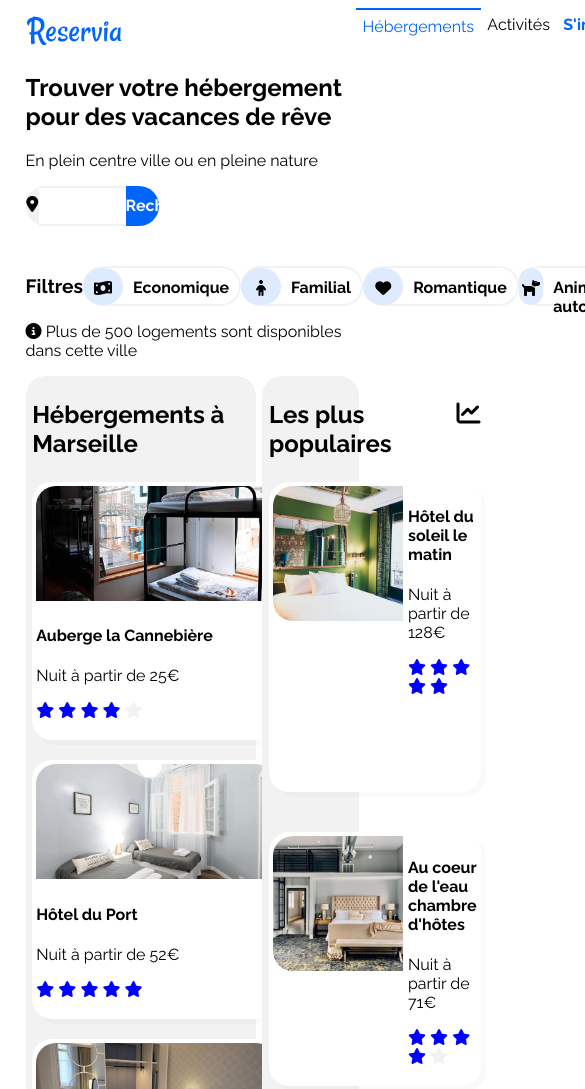
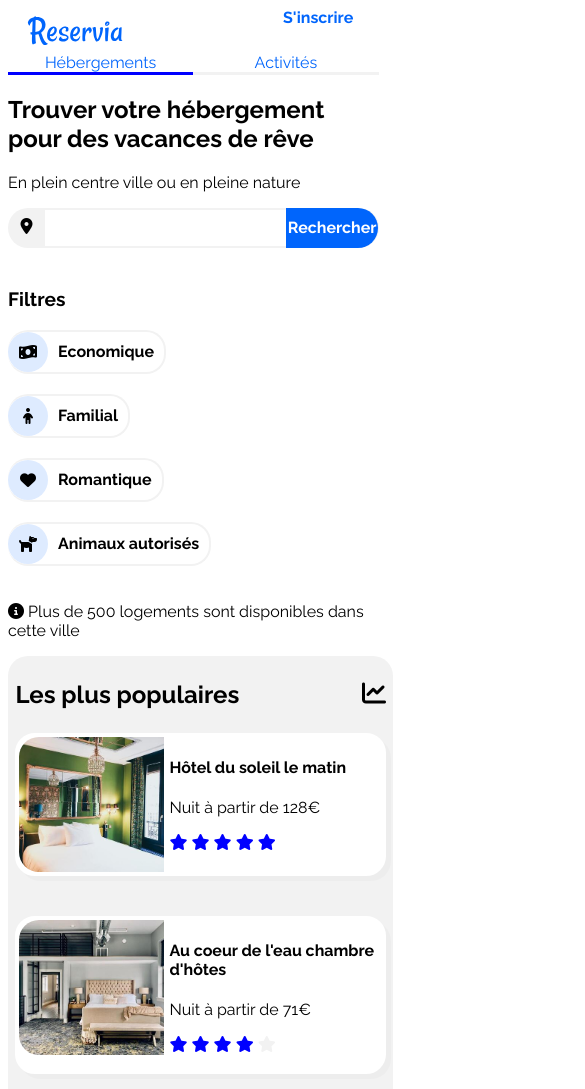
Before and after one commit to ArthurBehets/ArthurBehetsWydemans_2_25012021, a plain HTML site: page Index.html in a window 390 px wide. Shown: the top 1089 px of the page, 585 px wide, since content can reach past the window. Drawn offline with Linux system fonts and the light colour scheme.

Commit message:
Responsive for Smartphone (less than 480px)

```diff
--- a/Index.html
+++ b/Index.html
@@ -21,10 +21,16 @@
             <!-- Menu -->
             <header>
                 <img src="img/logo/Reservia.svg" alt="Logo Reservia">
-                <a href="#accommodation" class="pcOnly menu blueBar">Hébergements</a>
-                <a href="#activities" class="pcOnly menu black">Activités</a>
-                <a href="" class="menu bold">S'inscrire</a>
+                <div class="menu">
+                    <a href="#accommodation" class="pcOnly blueBar">Hébergements</a>
+                    <a href="#activities" class="pcOnly black">Activités</a>
+                    <a href="" class="bold">S'inscrire</a>
+                </div>
             </header>
+            <div class="smartphoneOnly menuResponsive">
+                <a href="#accommodation" class="menuResponsiveAccommodation">Hébergements</a>
+                <a href="#activities" class="menuResponsiveActivities">Activités</a>
+            </div>
             <!-- Shearch Bar and filters -->
             <section>
                 <h1>Trouver votre hébergement pour des vacances de rêve</h1>
@@ -37,7 +43,7 @@
                 </div>
             <!--Filters   -->
                 <div class="filters">
-                    <h2>Filtres</h2>
+                    <h2 class="filtersTitle">Filtres</h2>
                     <div class="filtersDiv">
                         <i class="fas fa-money-bill-wave filtersIcon"></i>
                         <b class="filtersText">Economique</b>
@@ -57,7 +63,7 @@
                 </div>
                 <p><i class="fas fa-info-circle"></i> Plus de 500 logements sont disponibles dans cette ville</p>
             </section>
-            <!-- Accomodation -->
+            <!-- Accommodation -->
             <section id="accommodation">
                 <!-- Left Part -->
                 <div class="leftAccommodation">
@@ -202,7 +208,7 @@
             <!-- Activities -->
             <section id="activities">
                 <h3 class="entireRow">Activités à Marseille</h3>
-                <div class="activity">
+                <div class="activity soloActivity">
                     <img src="img/activites/4_small/reno-laithienne-QUgJhdY5Fyk-unsplash.jpg" class="bigImg activitiyImg" alt="Image de l'activité">
                     <h4>Vieux Port</h4>
                 </div>
@@ -216,7 +222,7 @@
                         <h4>Iles de Frioul</h4>
                     </div>
                 </div>
-                <div class="activity">
+                <div class="activity  soloActivity">
                     <img src="img/activites/4_small/kilyan-sockalingum-NR8-cBCN3aI-unsplash.jpg" class="bigImg activitiyImg" alt="Image de l'activité">
                     <h4>Parc National des Calanques</h4>
                 </div>
--- a/css/Reservia.css
+++ b/css/Reservia.css
@@ -12,6 +12,7 @@ body{
 header{
     display :flex;
     margin-left :5%;
+    justify-content: space-between;
 
 }
 section{
@@ -35,20 +36,23 @@ ul{
     list-style: none;
     line-height: 30px;
 }
-
+a{
+    color :#0065FC;
+    text-decoration: none;
+}
 
 /*Page*/
 .divBody{
-    width :90%;
+    width :95%;
 }
 /*Menu */
 .menu{
-    position: relative;
-    left : 70%;
-    top :0px;
-    padding: 2%;
-    color :#0065FC;
-    text-decoration: none;
+    display: flex;
+    justify-content: space-between;
+    width : 30%;
+}
+.menu a{
+    margin-left :10px;
 }
 .black{
     color :black;
@@ -98,8 +102,8 @@ ul{
 .filters{
     display: flex;
     width :65%;
+    flex-wrap: wrap;
     justify-content: space-between;
-    height : 40px;
     margin-top: 40px;
 }
 .filtersDiv{
@@ -108,6 +112,8 @@ ul{
     border-right : 2px #F2F2F2 solid ;
     border-radius: 20px;
     display :flex;
+    height: 40px;
+    margin-bottom: 20px;
 }
 .filtersIcon{
     background-color:#DEEBFF ;
@@ -155,6 +161,7 @@ ul{
     text-decoration: none;
     color: black;
     box-shadow: 5px 5px rgba(0, 0, 0, 0.02);
+    width :25%;
 }
 .accommodationLink:hover{
     box-shadow: 5px 5px rgba(0, 0, 0, 0.07);
@@ -162,7 +169,7 @@ ul{
 
 .leftImg{
     object-fit: cover;
-    width : 240px;
+    width : 100%;
     height : 115px;
     border-radius: 20px 20px 0 0 ;
 }
@@ -198,7 +205,7 @@ ul{
 
 .rightImg{
     height :135px;
-    width :130px;
+    width :40%;
     object-fit: cover;
     border-radius: 20px 0 0  20px ;
     margin-right: 5px;
@@ -243,9 +250,13 @@ ul{
     display: flex;
     flex-direction: column;
     justify-content: space-between;
+    width :25%;
+}
+.soloActivity{
+    width :20%;
 }
 .activitiyImg{
-    width : 300px;
+    width : 100%;
     object-fit: cover;
     border-radius: 20px 20px 0 0;
 }
@@ -270,6 +281,82 @@ footer{
     width :100%;
     margin :0;
 }
+
+
+/*Media*/
+@media (max-width:480px){
+    /*General*/
+    section{
+        margin :0;
+    }
+    /*Menu*/
+    .pcOnly{
+        display:none;
+    }
+    .menuResponsive{
+        display: flex;
+        width :100%;
+        text-align : center;
+    }
+    .menuResponsiveAccommodation{
+        width :50%;
+        border-bottom : 3px blue solid;
+    }
+    .menuResponsiveActivities{
+        width :50%;
+        border-bottom : 3px #F2F2F2 solid;
+    }
+    /*Shearch Bar*/
+    .shearchBar{
+        width : 100%;
+    }
+    /*Filters*/
+    .filtersTitle{
+        width :100%;
+        margin-bottom: 20px;
+    }
+    /*Accommodation*/
+    #accommodation{
+        display: flex;
+        flex-direction: column-reverse;
+    }
+    /*Right Accommodation part*/
+    .rightAccommodation{
+        width :100%;
+        margin-bottom: 20px;
+    }
+    /*Left Accomodation Part (on the bottom of the right part)*/
+    .accommodationLink{
+        width : 100%;
+    }
+    .leftImg{
+        width :100%;
+        height : 150px;
+    }
+    .leftAccommodation{
+        width :100%;
+    }
+    /*Activities*/
+    .soloActivity{
+        width :100%;
+    }
+    .duoActivities{
+        width: 100%;
+    }
+    .bigImg, .middleImg, .smallImg,.smallerImg{
+        height :200px;
+    }
+    footer{
+        flex-direction: column;
+    }
+}
+
+@media (min-width:480px){
+    .smartphoneOnly{
+        display:none;
+    }
+
+}
 /* Couleurs
  bleu  #0065FC
 
```
